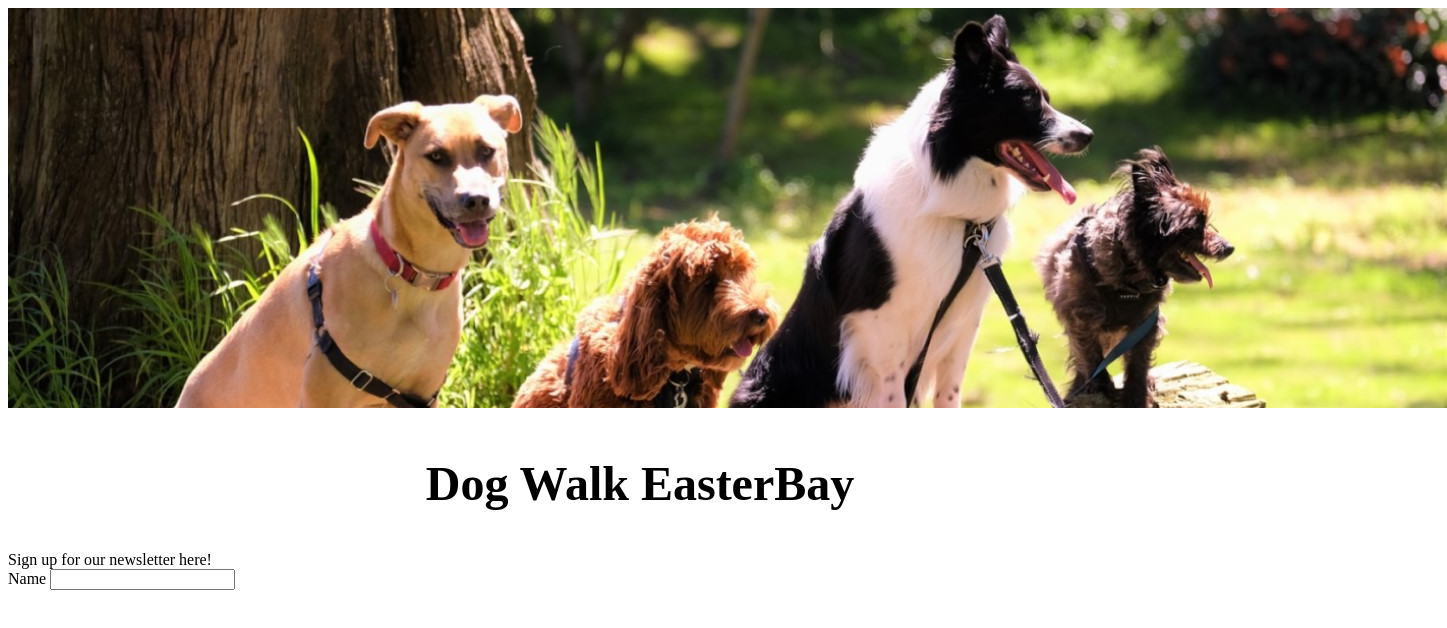
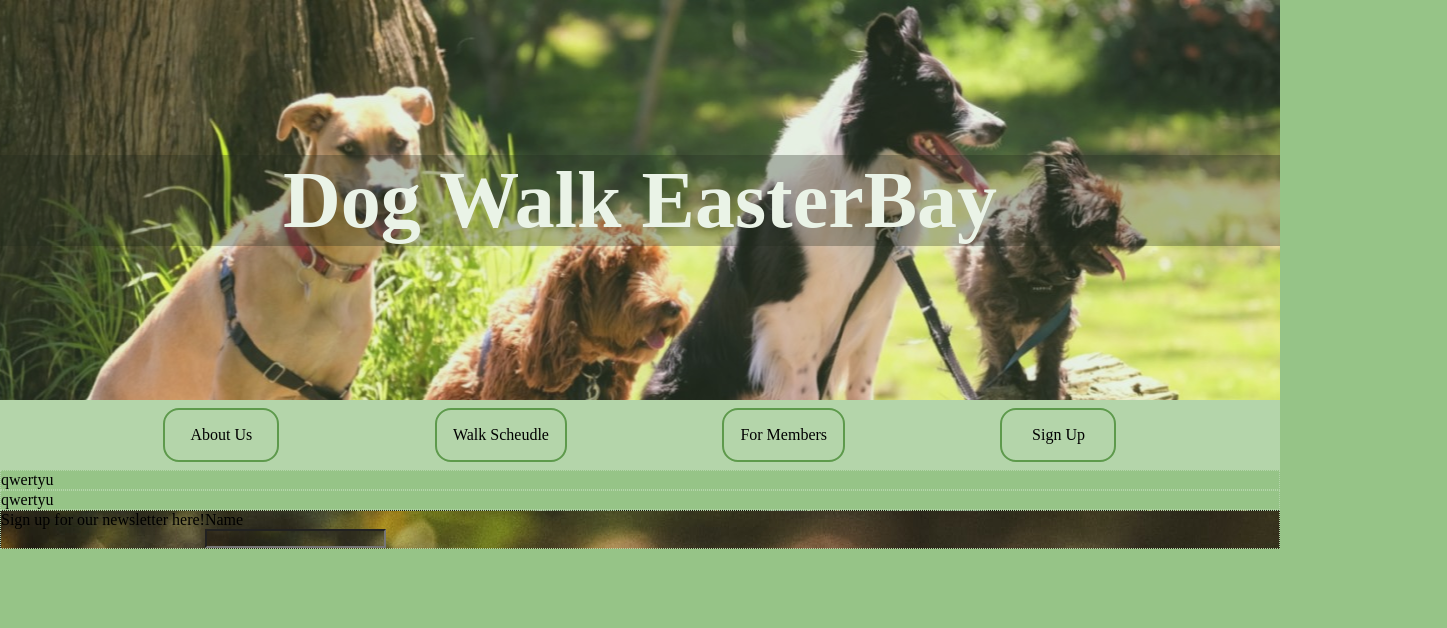
Before and after one commit to louisenorrsen/club-website, a plain HTML site: page index.html in a window 1280 px wide. Shown: the whole page, 1447 px wide, since content can reach past the window. Drawn offline with Linux system fonts and the light colour scheme.

Commit message:
Nav-bar started, building up the content

```diff
--- a/index.html
+++ b/index.html
@@ -8,22 +8,48 @@
     <title>Dog Walk EasterBay</title>
 </head>
 <body>
+
+    <!-- Header -->
+
     <header>
-        <nav></nav>
+
+        <!-- Banner -->
+
         <div id="banner">
-            <a href="https://unsplash.com/photos/WSAOGHKEqFc?utm_source=unsplash&utm_medium=referral&utm_content=creditShareLink" target="_blank">
-                <img src="./resources/bruce-warrington-WSAOGHKEqFc-unsplash.jpg"></a>
-                <h2>Dog Walk EasterBay</h2>
-            </div>
+            <h1>Dog Walk EasterBay</h1>
+        </div>
+
+        <!-- Navigation-Bar -->
+
+        <nav>
+            <ul>
+                <li>
+                    <a href="#">About Us</a>
+                </li>
+                <li>
+                    <a href="#">Walk Scheudle</a>
+                </li>
+                <li>
+                    <a href="#">For Members</a>
+                </li>
+                <li>
+                    <a href="#">Sign Up</a>
+                </li>
+            </ul>
+        </nav>
     </header>
+
+
+
     <main>
-        <section>
-
+        <section class="content">
+            qwertyu
         </section>
-        <section>
-
+        <section class="content">
+            qwertyu
         </section>
-        <section id="signup">
+        <section class="content" id="signup">
+            <!-- https://unsplash.com/photos/PK65bPGTUIE?utm_source=unsplash&utm_medium=referral&utm_content=creditShareLink -->
             Sign up for our newsletter here!
 
             <form>
--- a/resources/css/style.css
+++ b/resources/css/style.css
@@ -1,14 +1,72 @@
-html {
+/* Universal */
+* {
     margin: 0;
     padding: 0;
-    font-size: 16px;
 }
 
+html {
+    font-size: 16px;
+    background-color: hsl(106, 34%, 65%);
+}
+
+/* Banner */
+
 #banner {
-    font-size: 2rem;
+    background-image: url("../bruce-warrington-WSAOGHKEqFc-unsplash.jpg");
+    background-size: cover;
+    background-position: bottom;
+    background-repeat: no-repeat;
+    display: flex;
+    justify-content: center;
+    align-items: center;
+    height: 25rem;
+    opacity: 0.8;
+}
+
+#banner h1 {
+    text-align: center;
+    font-size: 5rem;
+    color: rgba(255, 255, 255, 1);
+    background-color: rgba(0, 0, 0, 0.3);
+    width: 100%;
+}
+
+/* Navigation */
+
+nav {
+    background-color:  hsl(106, 34%, 75%);
+    padding: .5rem;
+}
+
+nav ul {
+    display: flex;
+    flex-direction: row;
+    justify-content: space-evenly;
+}
+
+nav ul li {
+    list-style: none;
+    padding: 1rem;
+    min-width: 5em;
+    border-radius: 1em;
+    border: 2px hsl(106, 34%, 45%) solid;
     text-align: center;
 }
 
-#banner img {
+nav ul li a {
+    color: rgb(0, 0, 0);
+    text-decoration: none;
+}
 
+/* Sections */
+
+.content {
+    border: 1px hsl(106, 34%, 75%) dotted;
 }
+
+
+/* Sign Up */
+
+#signup {
+    display: flex;
+    background-image: url(../x-PK65bPGTUIE-unsplash.jpg);
```
Also changed, not shown: resources/x-PK65bPGTUIE-unsplash.jpg (added).
